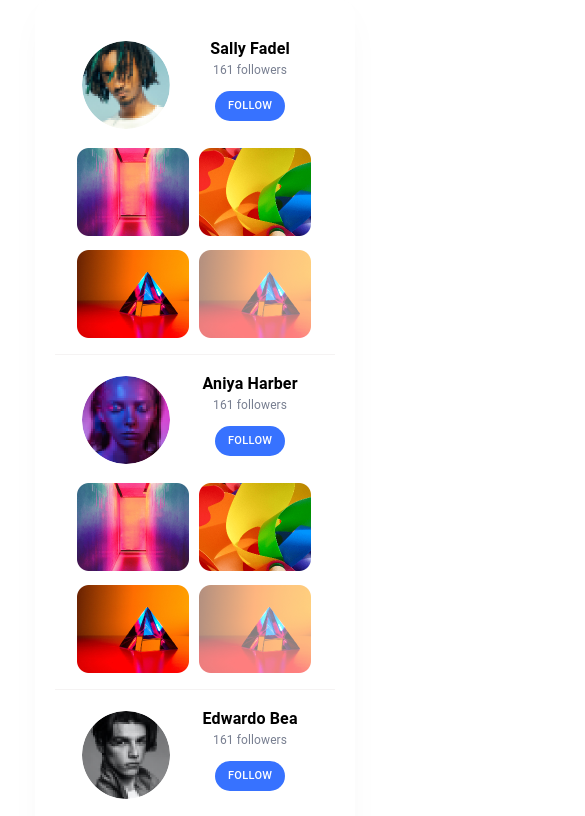
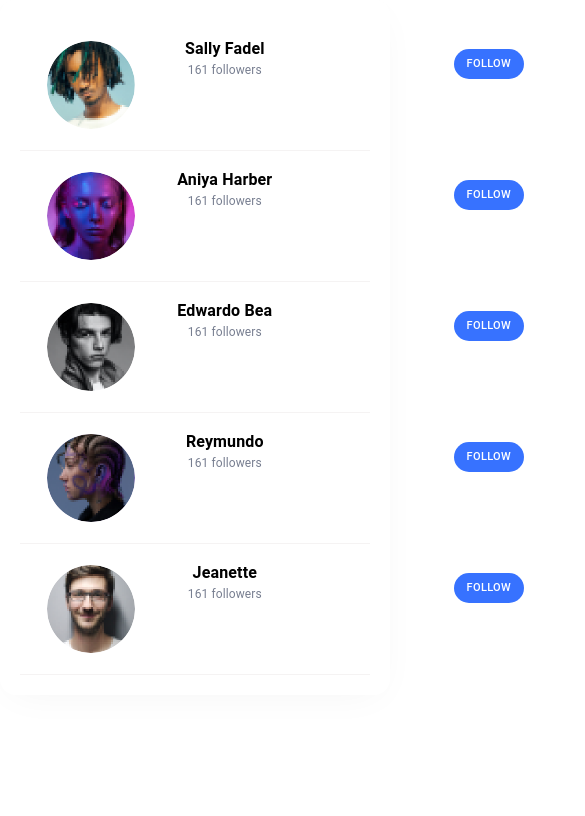
Before and after one commit to sahilgundecha/crypter, a React (Create React App) app: page /followersCard in a window 390 px wide. Shown: the top 816 px of the page, 585 px wide, since content can reach past the window. Built offline with nearby package versions, Linux system fonts and the light colour scheme.

Commit message:
modified

```diff
--- a/src/Components/FollowersCard/FollowersCard.tsx
+++ b/src/Components/FollowersCard/FollowersCard.tsx
@@ -33,9 +33,13 @@ return(
                         sx={{ width: "88px", height: "88px", margin: "14px 20px" }}
                         src={x.img} />
                     <Grid className="profileStyle">
-                        <Typography sx={{ fontSize: "16px", fontWeight: "600", width: "100px" }}>{x.name}</Typography>
+                        <Grid className="nameStyling">
+                        <Typography sx={{ fontSize: "16px", fontWeight: "600"}}>{x.name}</Typography>
                         <Typography sx={{ fontSize: "12px", color: "#777E90" }}>{x.followers} followers</Typography>
+                        </Grid>
+                        <Grid className='buttonin768'>
                         <Button disableElevation color="primary" variant="contained" sx={{ backgroundColor: "#3772FF", fontSize: "11px !important", width: "70px", height: "30px", borderRadius: "30px", marginTop: "12px" }}> Follow</Button>
+                    </Grid>
                     </Grid>
                 </Grid>
                 <div className="followersCardImg_style">
--- a/src/Components/FollowersCard/followersCard.css
+++ b/src/Components/FollowersCard/followersCard.css
@@ -1,10 +1,9 @@
 .rootStyle{
     padding: 20px;
    border-radius: 16px;
-   /* max-width: 870px; */
    box-shadow: 0 8px 40px -12px rgba(0,0,0,0.05);
    }
-   .followersCard_media{
+.followersCard_media{
     display: flex;
 }
 .followersCardTopBlock{
@@ -18,6 +17,7 @@
 .profileStyle{
     margin:10px;
     text-align:center;
+    width: 150px;
    }
 .imgStyle{
        width:112px ;
@@ -25,44 +25,29 @@
        margin:5px ;
   }
 
-@media (max-width:1400px)and (min-width:1030px) {
-    /* .rootStyle{
-        width:650px;
-    }  */
+@media (max-width:768px) {
     .coverImgStyle{
         margin-left: 20px;
     }
-}
-@media (max-width: 1024px){
-    .coverImgStyle{
-        margin-left: 0px;
+    .imgStyle{
+        display: none;
+    }
+    .profileStyle{
+        display: flex;
+    }
+    .rootStyle{
+        width: auto;
+    }
+    .profileStyle{
+       width: 60%;
+    }
+    .buttonin768{
+        width: 300px;
+        display: flex;
+        justify-content: end;
+    }
+    .nameStyling{
+        width: 150px;
+        align-items: center;
     }
 }
-   @media (max-width: 1000px){
-    .followersCardTopBlock{
-        display: block;
-    }
-    .rootStyle{
-       display: block;
-       width: 70%;
-       }
-       .followersCard_media{
-           display: flex;
-       }
-       .coverImgStyle{
-        margin-left: 10px;
-    }
-   }
-
-    @media (max-width: 460px){
-    .rootStyle{
-        width: 82%;
-        margin: auto;
-       }
-    }
-    @media (max-width: 360px){
-        .rootStyle{
-            width: 100%;
-            margin: auto;
-           }
-        }
--- a/src/Components/UsersCard/UsersCard.css
+++ b/src/Components/UsersCard/UsersCard.css
@@ -1,10 +1,10 @@
 .root {
-    border: 0.5px solid gray;
+    border: 0.5px solid #f4f5f6;
     padding: 20px;
    border-radius: 16px;
    width: 220px !important;
    box-shadow: 0 8px 40px -12px rgba(0,0,0,0.5);
-   height: 600px;
+   height: 620px;
    background-color: #fff;
 }
 @media (max-width: 1020px) {
--- a/src/Pages/ProfilePage/ProfilePage.css
+++ b/src/Pages/ProfilePage/ProfilePage.css
@@ -11,12 +11,13 @@
 .usercardGrid_Styling{
   display: flex;
   justify-content: end;
-  width:20%;
+  width:30%;
   margin-top: -60px;
+  padding-right: 20px;
 }
 .navpill_Styling{
   margin-top: 30px;
-width:80%;
+width:70%;
 display: flex;
 justify-content: center;
 }
--- a/src/Pages/ProfilePage/ProfilePage.tsx
+++ b/src/Pages/ProfilePage/ProfilePage.tsx
@@ -9,6 +9,8 @@ import { UsersCard } from "../../Components/UsersCard/UsersCard";
 import { FollowersCard } from "../../Components/FollowersCard/FollowersCard";
 import { AppBar } from "@mui/material";
 // import { TabPanel } from "@mui/lab";
+import Carosel from "../../Components/Bidcard/Carosel";
+
 
 
 interface TabPanelProps {
@@ -112,16 +114,16 @@ export default function ProfilePage() {
             </Tabs>
             {/* </AppBar> */}
             <TabPanel value={value} index={0}>
-
+              <Carosel/>
             </TabPanel>
             <TabPanel value={value} index={1}>
-
+            <Carosel/>
             </TabPanel>
             <TabPanel value={value} index={2}>
-
+            <Carosel/>
             </TabPanel>
             <TabPanel value={value} index={3}>
-
+            <Carosel/>
             </TabPanel>
             <TabPanel value={value} index={4}>
             <FollowersCard/>
```
